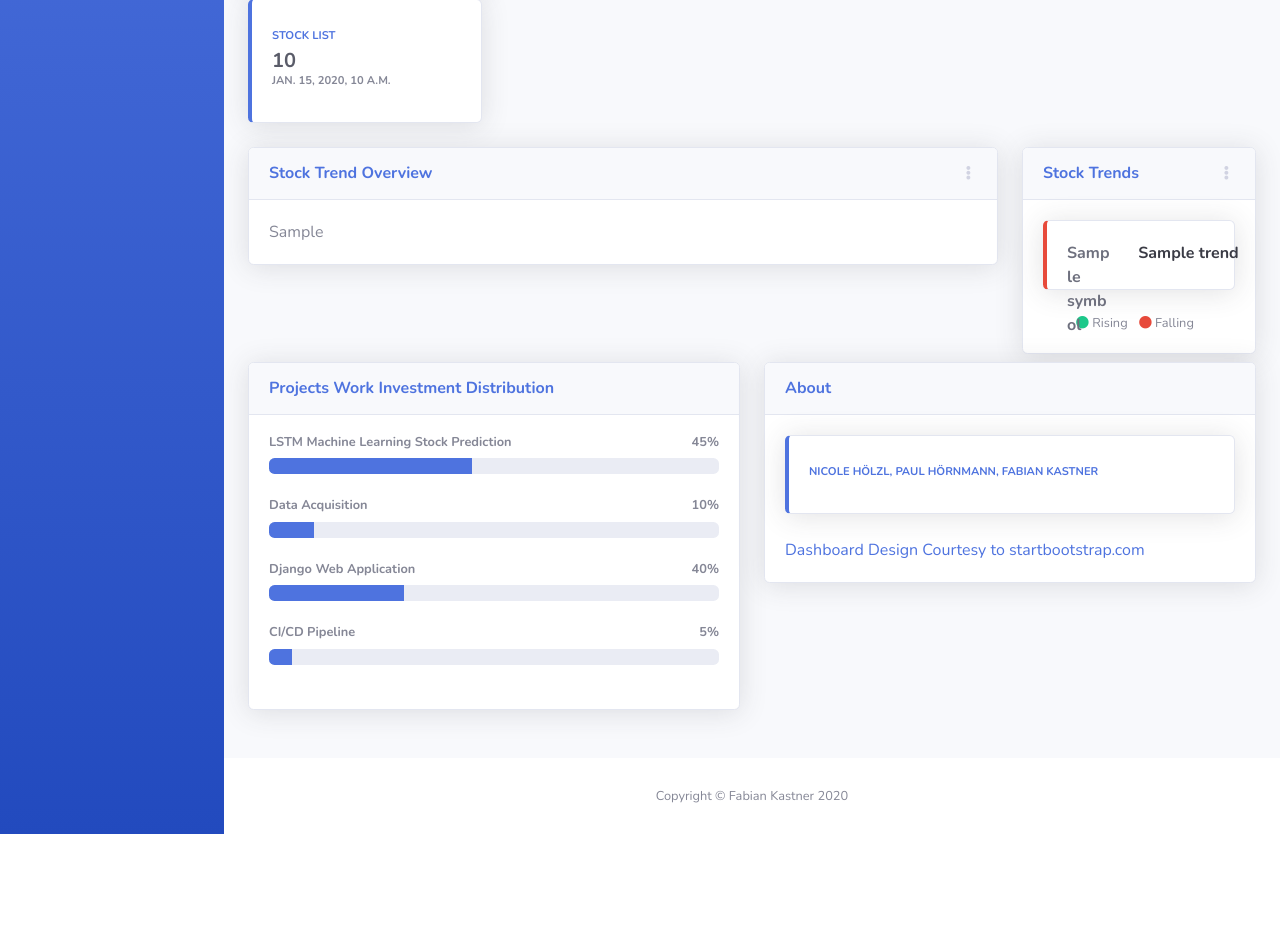
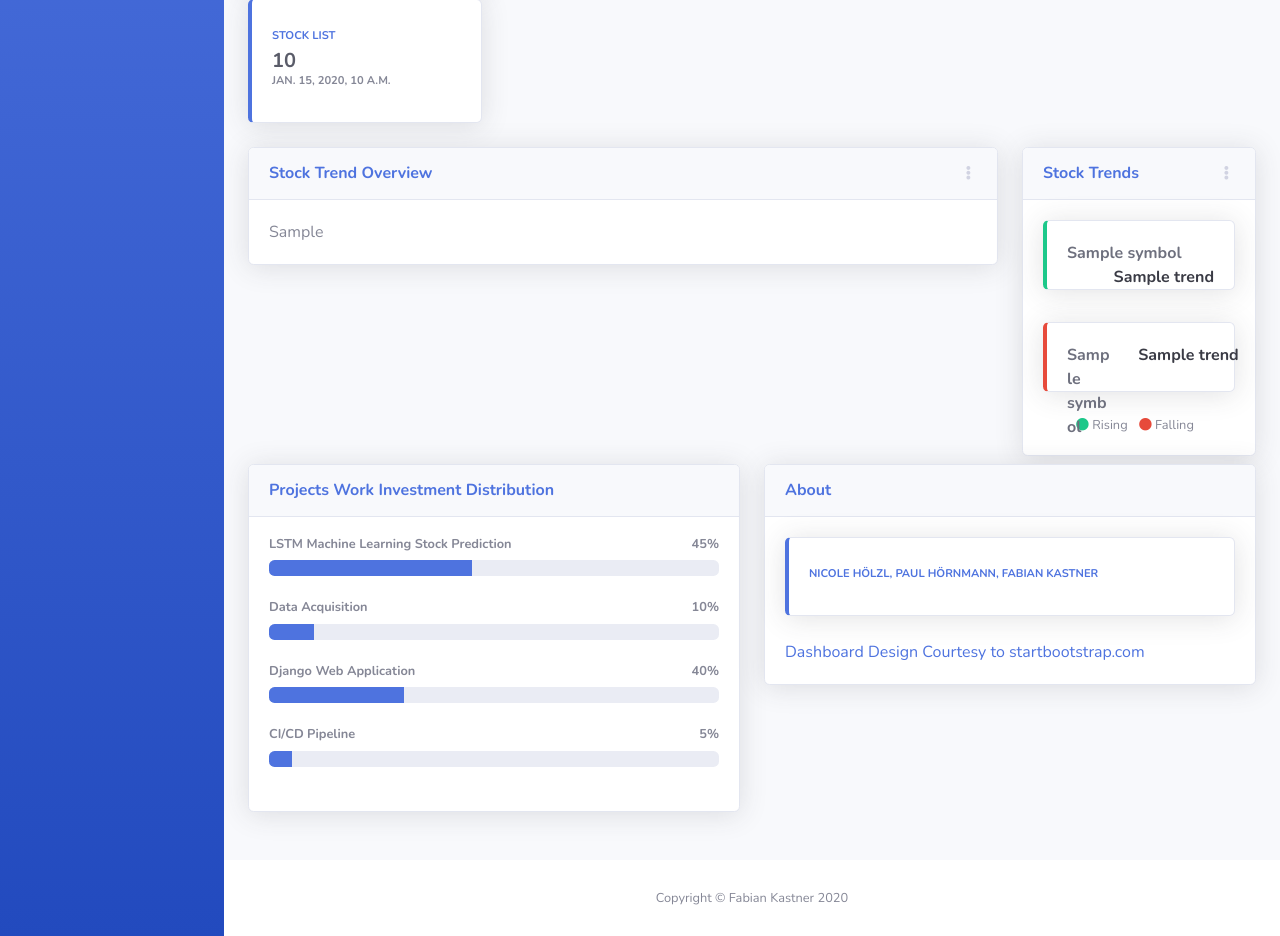
Before and after one commit to fabiankastner/stock-ml-web, a Django app: template stock-ml-web/common/templates/visualizer/dashboard.html in a window 1280 px wide. Shown: the part 485-1421 px from the top of the page. Before the commit the page ends 1319 px from the top, so only its background shows below. Run offline with Django 3.2, Linux system fonts and the light colour scheme; the template is opened without the code that fills it: most values are stand-ins (such as "Sample title", 1, 10 or a date in 2020); some libraries are stand-ins or nearby versions.

Commit message:
some frontend style changes

```diff
--- a/stock-ml-web/common/static/css/custom.css
+++ b/stock-ml-web/common/static/css/custom.css
@@ -16,11 +16,15 @@
     height: 64px;
 }
 
-a, a:hover {
+a {
     text-decoration: none;
-  }
+}
 
-.card:hover{
-     transform: scale(1.05);
-  box-shadow: 0 10px 20px rgba(0,0,0,.12), 0 4px 8px rgba(0,0,0,.06);
+a:hover{
+    text-decoration: none;
 }
+
+.hovercard:hover{
+    transform: scale(1.05);
+    box-shadow: 0 10px 20px rgba(0,0,0,.12), 0 4px 8px rgba(0,0,0,.06);
+}
--- a/stock-ml-web/common/templates/visualizer/dashboard.html
+++ b/stock-ml-web/common/templates/visualizer/dashboard.html
@@ -22,7 +22,7 @@
     <div class="row mb-3">
         <div class="col-3">
             <div class="mb-2">
-                <div class="card border-left-primary shadow h-100 py-2">
+                <div class="card hovercard border-left-primary shadow h-100 py-2">
                     <div class="card-body">
                         <div class="row no-gutters align-items-center">
                             <div class="col mr-2">
@@ -42,7 +42,7 @@
             </div>
 
             <div class="mb-2">
-                <div class="card border-left-success shadow h-100 py-2">
+                <div class="card hovercard border-left-success shadow h-100 py-2">
                     <div class="card-body">
                         <div class="row no-gutters align-items-center">
                             <div class="col mr-2">
@@ -62,7 +62,7 @@
             </div>
 
             <div class="mb-2">
-                <div class="card border-left-primary shadow h-100 py-2">
+                <div class="card hovercard border-left-primary shadow h-100 py-2">
                     <div class="card-body">
                         <div class="row no-gutters align-items-center">
                             <div class="col mr-2">
@@ -92,7 +92,7 @@
 
 
             <div class="mb-2">
-                <div class="card border-left-primary shadow h-100 py-2">
+                <div class="card hovercard border-left-primary shadow h-100 py-2">
                     <div class="card-body">
                         <div class="row no-gutters align-items-center">
                             <div class="col mr-2">
@@ -191,11 +191,9 @@
                 </div>
                 <!-- Card Body -->
                 <div class="card-body">
-                    {% for stock_trend in stock_trends %}
+                    {% for stock_trend in stock_trends_positive %}
                         <a class="btn-link" href="/dashboard/{{ stock_trend.symbol }}">
-                            {% if stock_trend.trend_bin %}
-
-                                <div class="card border-left-success shadow mb-2" style="height: 70px">
+                            <div class="card hovercard border-left-success shadow mb-2" style="height: 70px">
                                 <div class="card-body">
                                     <div class="row">
                                         <div class="col font-weight-bold text-gray-700" style="text-align: left;">
@@ -207,10 +205,15 @@
                                     </div>
                                 </div>
                             </div>
+                        </a>
 
-                            {% else %}
+                        {% endfor %}
 
-                                <div class="card border-left-danger shadow mb-2" style="height: 70px;">
+                        <br/>
+
+                        {% for stock_trend in stock_trends_negative %}
+
+                            <div class="card hovercard border-left-danger shadow mb-2" style="height: 70px;">
                                 <div class="card-body">
                                     <div class="row">
                                         <div class="col-5 font-weight-bold text-gray-700" style="text-align: left">
@@ -223,7 +226,6 @@
                                 </div>
                             </div>
 
-                            {% endif %}
                         </a>
                     {% endfor %}
 
```
Also changed, not shown: stock-ml-web/visualizer/views.py (+7 -8 lines). Lines whose indentation alone changed are shown as unchanged.
